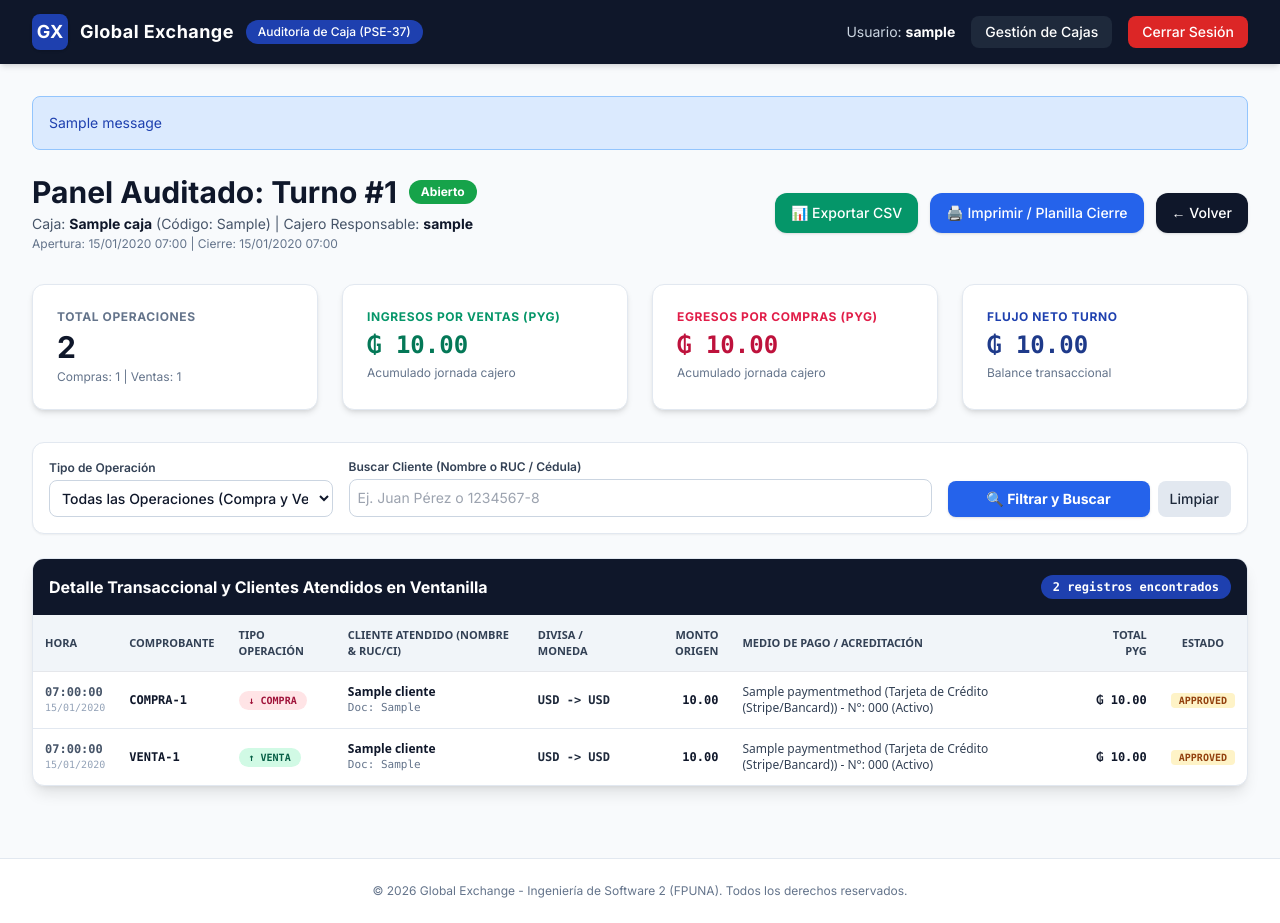
After one commit to Adan02F/IS2_Global_Exchange_E05, a Django app: page /caja/turno/1/operaciones/ in a window 1280 px wide. The commit adds this page. Run offline with Django 5.2, Linux system fonts and the light colour scheme; a user stored in the database is signed in; tables that the repository leaves empty hold one stand-in row (values such as "Sample post"); one stand-in notice (Sample message) is shown; some libraries are stand-ins or nearby versions.

Commit message:
Implementar detalle de operaciones por turno, planilla de cierre PDF y pruebas

```diff
--- /dev/null
+++ b/caja/templates/caja/detalle_turno_operaciones.html
@@ -0,0 +1,184 @@
+<!DOCTYPE html>
+<html lang="es">
+<head>
+    <meta charset="UTF-8">
+    <title>Global Exchange - Detalle Operaciones y Clientes por Turno de Caja (PSE-37)</title>
+    <script src="https://cdn.tailwindcss.com"></script>
+    <link href="https://fonts.googleapis.com/css2?family=Inter:wght@400;500;600;700&display=swap" rel="stylesheet">
+    <style>body { font-family: 'Inter', sans-serif; }</style>
+</head>
+<body class="bg-slate-50 min-h-screen text-slate-900 flex flex-col justify-between">
+    <!-- Header Corporativo -->
+    <header class="bg-slate-900 text-white shadow-md">
+        <div class="max-w-7xl mx-auto px-4 sm:px-6 lg:px-8">
+            <div class="flex justify-between h-16 items-center">
+                <div class="flex items-center space-x-3">
+                    <div class="w-9 h-9 bg-blue-800 rounded-lg flex items-center justify-center font-bold text-lg shadow">GX</div>
+                    <span class="font-bold text-lg tracking-wide">Global Exchange</span>
+                    <span class="text-xs bg-blue-800 px-3 py-1 rounded-full font-medium ml-2 text-white">Auditoría de Caja (PSE-37)</span>
+                </div>
+                <div class="flex items-center space-x-4 text-sm">
+                    <span class="text-slate-300">Usuario: <strong class="text-white">{{ request.user.username }}</strong></span>
+                    <a href="{% url 'caja:gestion_caja' %}" class="bg-slate-800 hover:bg-slate-700 text-white px-3.5 py-1.5 rounded-lg text-sm font-medium transition duration-250">Gestión de Cajas</a>
+                    <a href="{% url 'logout' %}" class="bg-red-600 hover:bg-red-700 text-white px-3.5 py-1.5 rounded-lg text-sm font-medium transition duration-250">Cerrar Sesión</a>
+                </div>
+            </div>
+        </div>
+    </header>
+
+    <main class="max-w-7xl mx-auto px-4 sm:px-6 lg:px-8 py-8 flex-grow w-full">
+        <!-- Mensajes -->
+        {% if messages %}
+            <div class="mb-6 space-y-2">
+                {% for message in messages %}
+                    <div class="p-4 rounded-lg text-sm bg-blue-100 text-blue-800 border border-blue-300">{{ message }}</div>
+                {% endfor %}
+            </div>
+        {% endif %}
+
+        <!-- Cabecera e Identificador del Turno -->
+        <div class="mb-8 flex flex-col md:flex-row md:items-center md:justify-between gap-4">
+            <div>
+                <div class="flex items-center space-x-3 mb-1">
+                    <h1 class="text-3xl font-extrabold text-slate-900">Panel Auditado: Turno #{{ turno.id }}</h1>
+                    <span class="px-3 py-1 rounded-full text-xs font-bold {% if turno.estado == 'ABIERTO' %}bg-green-600 text-white{% else %}bg-slate-700 text-white{% endif %}">
+                        {{ turno.get_estado_display }}
+                    </span>
+                </div>
+                <p class="text-slate-600 text-sm">Caja: <strong class="text-slate-900">{{ turno.caja.nombre }}</strong> (Código: {{ turno.caja.codigo }}) | Cajero Responsable: <strong class="text-slate-900">{{ turno.cajero.username }}</strong></p>
+                <p class="text-xs text-slate-500 mt-0.5">Apertura: {{ turno.fecha_apertura|date:"d/m/Y H:i" }} {% if turno.fecha_cierre %}| Cierre: {{ turno.fecha_cierre|date:"d/m/Y H:i" }}{% endif %}</p>
+            </div>
+            <div class="flex items-center space-x-3">
+                <a href="?export=excel" class="bg-emerald-600 hover:bg-emerald-700 text-white px-4 py-2.5 rounded-xl text-sm font-medium shadow transition inline-flex items-center space-x-2">
+                    <span>📊 Exportar CSV</span>
+                </a>
+                <a href="?export=pdf" target="_blank" class="bg-blue-600 hover:bg-blue-700 text-white px-4 py-2.5 rounded-xl text-sm font-medium shadow transition inline-flex items-center space-x-2">
+                    <span>🖨️ Imprimir / Planilla Cierre</span>
+                </a>
+                <a href="{% url 'caja:gestion_caja' %}" class="bg-slate-900 hover:bg-slate-800 text-white px-4 py-2.5 rounded-xl text-sm font-medium shadow transition">
+                    &larr; Volver
+                </a>
+            </div>
+        </div>
+
+        <!-- Tarjetas de Resumen Consolidado (Criterio 3) -->
+        <div class="grid grid-cols-1 md:grid-cols-4 gap-6 mb-8">
+            <div class="bg-white p-6 rounded-xl shadow-md border border-slate-200">
+                <span class="text-xs font-bold text-slate-500 uppercase tracking-wider block mb-1">Total Operaciones</span>
+                <span class="text-3xl font-extrabold text-slate-900">{{ operaciones|length }}</span>
+                <span class="text-xs text-slate-500 block mt-1">Compras: {{ total_compras_count }} | Ventas: {{ total_ventas_count }}</span>
+            </div>
+            <div class="bg-white p-6 rounded-xl shadow-md border border-slate-200">
+                <span class="text-xs font-bold text-emerald-600 uppercase tracking-wider block mb-1">Ingresos por Ventas (PYG)</span>
+                <span class="text-2xl font-extrabold text-emerald-700 font-mono">₲ {{ acumulado_ventas_pyg|floatformat:2 }}</span>
+                <span class="text-xs text-slate-500 block mt-1">Acumulado jornada cajero</span>
+            </div>
+            <div class="bg-white p-6 rounded-xl shadow-md border border-slate-200">
+                <span class="text-xs font-bold text-rose-600 uppercase tracking-wider block mb-1">Egresos por Compras (PYG)</span>
+                <span class="text-2xl font-extrabold text-rose-700 font-mono">₲ {{ acumulado_compras_pyg|floatformat:2 }}</span>
+                <span class="text-xs text-slate-500 block mt-1">Acumulado jornada cajero</span>
+            </div>
+            <div class="bg-white p-6 rounded-xl shadow-md border border-slate-200">
+                <span class="text-xs font-bold text-blue-800 uppercase tracking-wider block mb-1">Flujo Neto Turno</span>
+                <span class="text-2xl font-extrabold text-blue-900 font-mono">₲ {{ acumulado_ventas_pyg|floatformat:2 }}</span>
+                <span class="text-xs text-slate-500 block mt-1">Balance transaccional</span>
+            </div>
+        </div>
+
+        <!-- Barra de Filtros y Búsqueda (Criterio 4) -->
+        <div class="bg-white p-4 rounded-xl shadow-sm border border-slate-200 mb-6">
+            <form method="GET" class="grid grid-cols-1 md:grid-cols-4 gap-4 items-end">
+                <div>
+                    <label class="block text-xs font-semibold text-slate-700 mb-1">Tipo de Operación</label>
+                    <select name="tx_type" class="w-full border border-slate-300 rounded-lg p-2 text-sm bg-white font-medium">
+                        <option value="">Todas las Operaciones (Compra y Venta)</option>
+                        <option value="COMPRA" {% if tx_type == 'COMPRA' %}selected{% endif %}>Solo Compras</option>
+                        <option value="VENTA" {% if tx_type == 'VENTA' %}selected{% endif %}>Solo Ventas</option>
+                    </select>
+                </div>
+                <div class="md:col-span-2">
+                    <label class="block text-xs font-semibold text-slate-700 mb-1">Buscar Cliente (Nombre o RUC / Cédula)</label>
+                    <input type="text" name="q" value="{{ search_query }}" placeholder="Ej. Juan Pérez o 1234567-8" class="w-full border border-slate-300 rounded-lg p-2 text-sm">
+                </div>
+                <div class="flex space-x-2">
+                    <button type="submit" class="flex-grow bg-blue-600 hover:bg-blue-700 text-white font-bold py-2 px-4 rounded-lg text-sm transition shadow">
+                        🔍 Filtrar y Buscar
+                    </button>
+                    <a href="{% url 'caja:detalle_turno_operaciones' turno.id %}" class="bg-slate-200 hover:bg-slate-300 text-slate-800 font-medium py-2 px-3 rounded-lg text-sm transition">
+                        Limpiar
+                    </a>
+                </div>
+            </form>
+        </div>
+
+        <!-- Tabla de Detalle Transaccional (Criterios 1 & 2) -->
+        <div class="bg-white rounded-xl shadow-lg border border-slate-200 overflow-hidden">
+            <div class="bg-slate-900 text-white p-4 flex justify-between items-center">
+                <h3 class="font-bold text-base">Detalle Transaccional y Clientes Atendidos en Ventanilla</h3>
+                <span class="text-xs bg-blue-800 px-3 py-1 rounded-full font-mono font-bold">{{ operaciones|length }} registros encontrados</span>
+            </div>
+            <div class="overflow-x-auto">
+                <table class="w-full text-xs font-mono text-left">
+                    <thead>
+                        <tr class="bg-slate-100 text-slate-700 border-b uppercase font-sans text-[11px]">
+                            <th class="p-3">Hora</th>
+                            <th class="p-3">Comprobante</th>
+                            <th class="p-3">Tipo Operación</th>
+                            <th class="p-3">Cliente Atendido (Nombre & RUC/CI)</th>
+                            <th class="p-3">Divisa / Moneda</th>
+                            <th class="p-3 text-right">Monto Origen</th>
+                            <th class="p-3">Medio de Pago / Acreditación</th>
+                            <th class="p-3 text-right">Total PYG</th>
+                            <th class="p-3 text-center">Estado</th>
+                        </tr>
+                    </thead>
+                    <tbody class="divide-y divide-slate-200">
+                        {% if operaciones %}
+                            {% for op in operaciones %}
+                                <tr class="hover:bg-slate-50 transition">
+                                    <td class="p-3 text-slate-600 font-semibold">{{ op.timestamp|date:"H:i:s" }} <span class="block text-[10px] text-slate-400 font-normal">{{ op.timestamp|date:"d/m/Y" }}</span></td>
+                                    <td class="p-3 font-bold text-slate-900">{{ op.comprobante }}</td>
+                                    <td class="p-3">
+                                        {% if op.tx_type == 'COMPRA' %}
+                                            <span class="px-2.5 py-1 rounded-full text-[10px] font-bold bg-rose-100 text-rose-800">
+                                                ↓ COMPRA
+                                            </span>
+                                        {% else %}
+                                            <span class="px-2.5 py-1 rounded-full text-[10px] font-bold bg-emerald-100 text-emerald-800">
+                                                ↑ VENTA
+                                            </span>
+                                        {% endif %}
+                                    </td>
+                                    <td class="p-3 font-sans">
+                                        <div class="font-bold text-slate-900">{{ op.cliente_nombre }}</div>
+                                        <div class="text-[11px] text-slate-500 font-mono">Doc: {{ op.cliente_doc }}</div>
+                                    </td>
+                                    <td class="p-3 font-bold text-slate-800">{{ op.moneda_str }}</td>
+                                    <td class="p-3 text-right font-semibold">{{ op.monto_str|floatformat:2 }}</td>
+                                    <td class="p-3 font-sans text-slate-700">{{ op.medio_pago }}</td>
+                                    <td class="p-3 text-right font-bold text-slate-900">₲ {{ op.total_pyg|floatformat:2 }}</td>
+                                    <td class="p-3 text-center">
+                                        <span class="px-2 py-0.5 rounded text-[10px] font-semibold {% if op.status == 'SUCCESS' %}bg-green-100 text-green-800{% else %}bg-amber-100 text-amber-800{% endif %}">
+                                            {{ op.status }}
+                                        </span>
+                                    </td>
+                                </tr>
+                            {% endfor %}
+                        {% else %}
+                            <tr>
+                                <td colspan="9" class="p-8 text-center text-slate-500 italic font-sans">
+                                    No se encontraron transacciones registradas para este turno de caja con los filtros seleccionados.
+                                </td>
+                            </tr>
+                        {% endif %}
+                    </tbody>
+                </table>
+            </div>
+        </div>
+    </main>
+
+    <footer class="bg-white border-t border-slate-200 py-6 text-center text-xs text-slate-500 mt-10">
+        <p>&copy; 2026 Global Exchange - Ingeniería de Software 2 (FPUNA). Todos los derechos reservados.</p>
+    </footer>
+</body>
+</html>
--- a/caja/urls.py
+++ b/caja/urls.py
@@ -10,4 +10,5 @@ urlpatterns = [
     path('abrir/<int:caja_id>/', views.abrir_turno_view, name='abrir_turno'),
     path('cerrar/<int:turno_id>/', views.cerrar_turno_view, name='cerrar_turno'),
     path('movimiento/<int:turno_id>/', views.registrar_movimiento_efectivo_view, name='movimiento_efectivo'),
+    path('turno/<int:turno_id>/operaciones/', views.detalle_turno_operaciones_view, name='detalle_turno_operaciones'),
 ]
--- a/caja/views.py
+++ b/caja/views.py
@@ -6,7 +6,9 @@ from django.db.models import Q
 from django.contrib import messages
 from django.utils import timezone
 from django.core.exceptions import ValidationError
+from django.http import HttpResponse
 from decimal import Decimal
+import csv
 
 from .models import (
     Caja, TurnoCaja, DenominacionDivisa, DesgloseEfectivoCaja,
@@ -15,6 +17,7 @@ from .models import (
 )
 from authentication.models import UserProfile
 from gestion_clientes.views import get_user_interface_context
+from procesamiento_operaciones.models import CurrencyPurchaseTransaction, CurrencySaleTransaction
 
 
 @login_required
@@ -280,3 +283,115 @@ def gestion_cajas_admin_view(request):
         'cajeros_list': cajeros_list,
     }
     return render(request, 'caja/gestion_cajas_admin.html', context)
+
+
+@login_required
+def detalle_turno_operaciones_view(request, turno_id):
+    """
+    Vista web para consultar el detalle transaccional de todas las operaciones procesadas
+    durante un turno activo o cerrado de caja (PSE-37).
+    Muestra clientes atendidos, tipos de operación (Compra/Venta), consolidado acumulado,
+    filtros, búsqueda y opción de exportar/imprimir planilla de cierre.
+    """
+    turno = get_object_or_404(TurnoCaja, id=turno_id)
+
+    tx_type_filter = request.GET.get('tx_type', '')
+    search_query = request.GET.get('q', '').strip()
+    export_format = request.GET.get('export', '')
+
+    purchases_qs = CurrencyPurchaseTransaction.objects.filter(
+        Q(turno=turno) | Q(turno__isnull=True, user=turno.cajero, timestamp__gte=turno.fecha_apertura)
+    )
+    sales_qs = CurrencySaleTransaction.objects.filter(
+        Q(turno=turno) | Q(turno__isnull=True, user=turno.cajero, timestamp__gte=turno.fecha_apertura)
+    )
+
+    if turno.fecha_cierre:
+        purchases_qs = purchases_qs.filter(timestamp__lte=turno.fecha_cierre)
+        sales_qs = sales_qs.filter(timestamp__lte=turno.fecha_cierre)
+
+    purchases = []
+    if tx_type_filter in ['', 'COMPRA']:
+        for p in purchases_qs:
+            p.tx_type = 'COMPRA'
+            p.comprobante = f"COMPRA-{p.id}"
+            p.cliente_nombre = p.cliente.nombre_o_razon_social if p.cliente else 'N/A'
+            p.cliente_doc = p.cliente.documento_identidad if p.cliente else 'N/A'
+            p.moneda_str = f"{p.from_currency} -> {p.to_currency}"
+            p.monto_str = p.amount
+            p.medio_pago = str(p.payment_method) if p.payment_method else (p.payment_method_type or 'Efectivo / Caja')
+            purchases.append(p)
+
+    sales = []
+    if tx_type_filter in ['', 'VENTA']:
+        for s in sales_qs:
+            s.tx_type = 'VENTA'
+            s.comprobante = f"VENTA-{s.id}"
+            s.cliente_nombre = s.cliente.nombre_o_razon_social if s.cliente else 'N/A'
+            s.cliente_doc = s.cliente.documento_identidad if s.cliente else 'N/A'
+            s.moneda_str = f"{s.from_currency} -> {s.to_currency}"
+            s.monto_str = s.amount
+            s.medio_pago = str(s.linked_account) if s.linked_account else (s.payment_method_type or 'Efectivo / Cuenta')
+            sales.append(s)
+
+    all_ops = sorted(purchases + sales, key=lambda x: x.timestamp, reverse=True)
+
+    if search_query:
+        q_lower = search_query.lower()
+        filtered_ops = []
+        for op in all_ops:
+            if q_lower in op.cliente_nombre.lower() or q_lower in op.cliente_doc.lower() or q_lower in str(op.id):
+                filtered_ops.append(op)
+        all_ops = filtered_ops
+
+    total_compras_count = len([op for op in all_ops if op.tx_type == 'COMPRA'])
+    total_ventas_count = len([op for op in all_ops if op.tx_type == 'VENTA'])
+
+    acumulado_compras_pyg = sum([op.total_pyg for op in all_ops if op.tx_type == 'COMPRA' and hasattr(op, 'total_pyg') and op.total_pyg], Decimal('0.00'))
+    acumulado_ventas_pyg = sum([op.total_pyg for op in all_ops if op.tx_type == 'VENTA' and hasattr(op, 'total_pyg') and op.total_pyg], Decimal('0.00'))
+
+    if export_format == 'excel':
+        response = HttpResponse(content_type='text/csv; charset=utf-8')
+        response['Content-Disposition'] = f'attachment; filename="planilla_turno_{turno.id}.csv"'
+        writer = csv.writer(response)
+        writer.writerow(['Hora', 'Comprobante', 'Tipo Operacion', 'Cliente', 'Documento RUC/CI', 'Moneda', 'Monto', 'Medio de Pago', 'Total PYG', 'Estado'])
+        for op in all_ops:
+            writer.writerow([
+                op.timestamp.strftime('%Y-%m-%d %H:%M:%S'),
+                op.comprobante,
+                op.tx_type,
+                op.cliente_nombre,
+                op.cliente_doc,
+                op.moneda_str,
+                op.monto_str,
+                op.medio_pago,
+                getattr(op, 'total_pyg', 0),
+                op.status
+            ])
+        return response
+
+    if export_format == 'pdf' or export_format == 'print':
+        context = {
+            'turno': turno,
+            'operaciones': all_ops,
+            'total_compras_count': total_compras_count,
+            'total_ventas_count': total_ventas_count,
+            'acumulado_compras_pyg': acumulado_compras_pyg,
+            'acumulado_ventas_pyg': acumulado_ventas_pyg,
+            'is_print': True,
+            'now': timezone.now(),
+        }
+        return render(request, 'caja/planilla_cierre_turno_pdf.html', context)
+
+    context = {
+        'turno': turno,
+        'operaciones': all_ops,
+        'total_compras_count': total_compras_count,
+        'total_ventas_count': total_ventas_count,
+        'acumulado_compras_pyg': acumulado_compras_pyg,
+        'acumulado_ventas_pyg': acumulado_ventas_pyg,
+        'tx_type': tx_type_filter,
+        'search_query': search_query,
+        'now': timezone.now(),
+    }
+    return render(request, 'caja/detalle_turno_operaciones.html', context)
```
Also changed, not shown: caja/templates/caja/gestion_caja.html (+11 -1 lines), caja/templates/caja/planilla_cierre_turno_pdf.html (added, +139 -0 lines), caja/test_PSE_37.py (added, +159 -0 lines).
